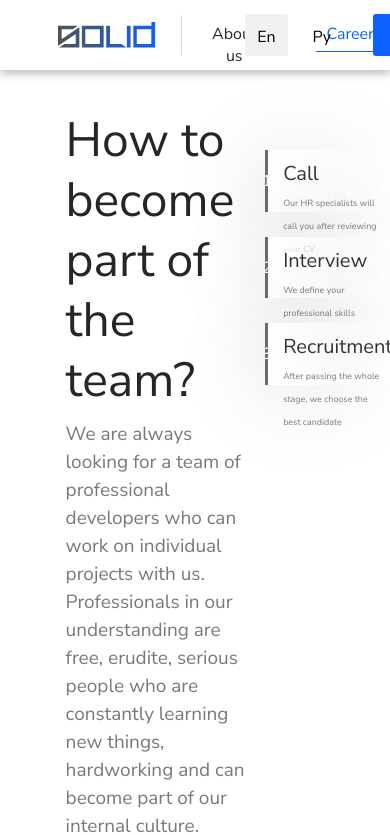
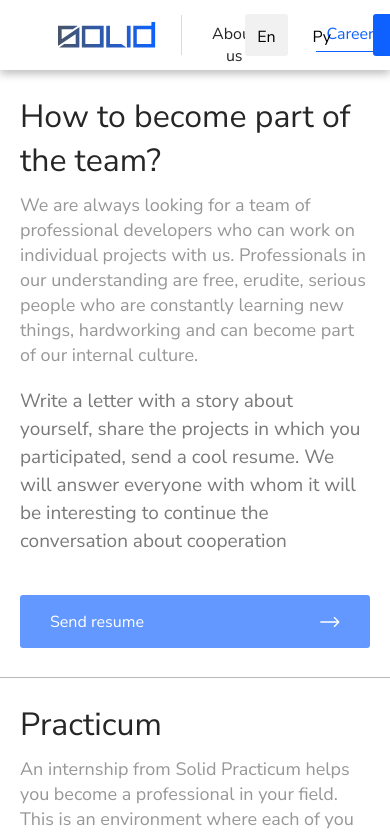
Before and after one commit to SolidDevs/solid-devs, a Next.js app: page /carier in a window 390 px wide. Shown: the top 835 px of the page. Built offline with nearby package versions, Linux system fonts and the light colour scheme.

Commit message:
CarierAdap

```diff
--- a/src/components/Footer/Footer.module.scss
+++ b/src/components/Footer/Footer.module.scss
@@ -24,18 +24,6 @@
       display: none;
     }
 
-    .solid__links {
-      display: flex !important;
-      flex-direction: column;
-      gap: 10px;
-      a {
-        font-weight: 400;
-        font-size: 16px;
-        line-height: 22px;
-        color: #afafaf;
-      }
-    }
-
     @media (max-width: 1024px) {
       grid-template-columns: 2fr 1fr;
       gap: 50px;
@@ -53,8 +41,7 @@
       }
 
       .about__block__mobile,
-      .line__mobile,
-      .solid__links {
+      .line__mobile {
         display: block;
       }
 
@@ -63,6 +50,18 @@
         font-size: 14px !important;
         line-height: 19px !important;
         color: #afafaf !important;
+      }
+
+      .solid__links {
+        display: flex !important;
+        flex-direction: column;
+        gap: 10px;
+        a {
+          font-weight: 400;
+          font-size: 16px;
+          line-height: 22px;
+          color: #afafaf;
+        }
       }
     }
 
--- a/src/components/carierInfoBlock/CarierInfoBlock.module.scss
+++ b/src/components/carierInfoBlock/CarierInfoBlock.module.scss
@@ -13,6 +13,10 @@ $step__numeration__width: calc(4vw + -1.5vh);
   padding-bottom: 60px;
   position: relative;
 
+  @media (max-width: 912px) {
+    padding: 25px 20px 30px 20px;
+  }
+
   .steps__container {
     display: flex;
     flex-direction: column;
@@ -20,6 +24,10 @@ $step__numeration__width: calc(4vw + -1.5vh);
     padding-top: 40px;
 
     .step {
+      @media (max-width: 912px) {
+        display: none;
+      }
+
       background: linear-gradient(
         90deg,
         #ffffff 0.85%,
@@ -66,8 +74,16 @@ $step__numeration__width: calc(4vw + -1.5vh);
   .text__content {
     width: 58%;
 
+    @media (max-width: 912px) {
+      width: 100%;
+    }
+
     button {
       margin-top: 40px;
+      @media (max-width: 576px) {
+        width: 100%;
+        justify-content: space-between;
+      }
     }
 
     .content__title {
@@ -77,6 +93,11 @@ $step__numeration__width: calc(4vw + -1.5vh);
       line-height: 60px;
       color: #262626;
       margin: 0 0 10px 0;
+
+      @media (max-width: 576px) {
+        font-size: 32px;
+        line-height: 44px;
+      }
     }
 
     .content__description {
@@ -86,6 +107,12 @@ $step__numeration__width: calc(4vw + -1.5vh);
       line-height: 28px;
       color: #797979;
       margin: 0;
+
+      @media (max-width: 576px) {
+        font-size: 18px;
+        line-height: 25px;
+        color: #979797;
+      }
     }
 
     .content__letter__text {
```
